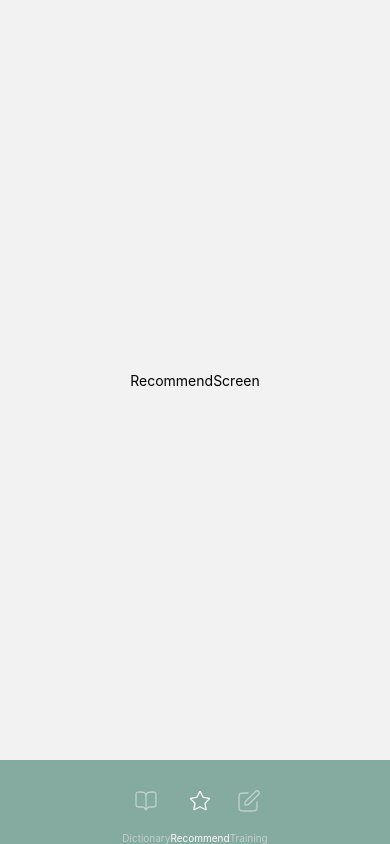
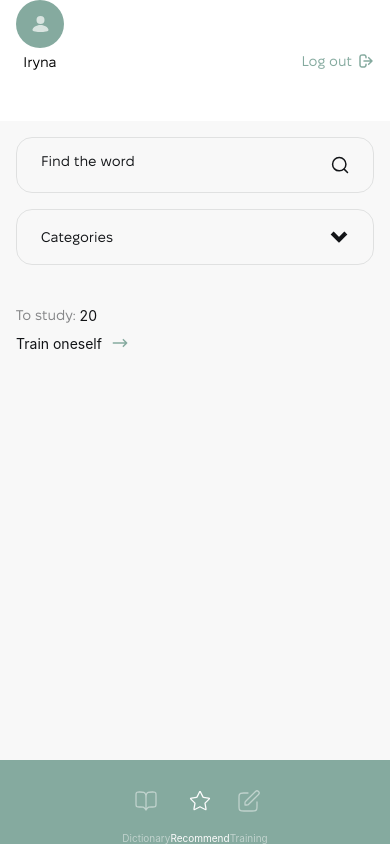
Before and after one commit to 001elijah/vocab-builder, a React Native app: screen /Recommend in a window 390 px wide. Built offline with nearby package versions, Linux system fonts and the light colour scheme.

Commit message:
UPDATE: HomeScreen, RecommendScreen, DropDown

```diff
--- a/components/DropDown.js
+++ b/components/DropDown.js
@@ -20,7 +20,7 @@ const Dropdown = ({ label, onSelect, selected, onRadioSelect }) => {
     let updatedState = radioButtonGroupData.map((radioButtonItem) =>
     {
       if (radioButtonItem.id === item.id) {
-        onRadioSelect({ ...radioButtonItem, selected: true });
+        onRadioSelect && onRadioSelect({ ...radioButtonItem, selected: true });
         return { ...radioButtonItem, selected: true };
       } else {
         return { ...radioButtonItem, selected: false };
--- a/screens/HomeScreen.js
+++ b/screens/HomeScreen.js
@@ -42,6 +42,14 @@ const HomeScreen = () => {
         options={{
           headerShown: false,
           tabBarIcon: ({ color }) => <StarIcon stroke={color} />,
+          headerShown: true,
+          title: "Recommend",
+          headerStyle: {
+            backgroundColor: "#fff",
+            height: 121,
+          },
+          headerShadowVisible: false,
+          headerTitle: (props) => <ProfileCard {...props} />,
         }}
       />
       <Tab.Screen
--- a/screens/RecommendScreen.js
+++ b/screens/RecommendScreen.js
@@ -1,12 +1,44 @@
-import { View, Text } from 'react-native'
-import React from 'react'
+import { View, Text, TouchableOpacity } from 'react-native'
+import React, { useLayoutEffect, useState } from 'react'
+import LogoutButton from '../components/LogoutButton';
+import SearchBar from '../components/SearchBar';
+import Dropdown from '../components/Dropdown';
+import ArrowRightIcon from '../assets/icons/ArrowRightIcon';
+import VocabTable from '../components/VocabTable';
 
-const RecommendScreen = () => {
+const RecommendScreen = ({ navigation }) => {
+  const [selected, setSelected] = useState(undefined);
+  useLayoutEffect(() => {
+    navigation.setOptions({
+      headerRight: () => <LogoutButton />,
+      headerLeft: () => null,
+    });
+  });
   return (
-    <View className="flex-1 items-center justify-center">
-      <Text>RecommendScreen</Text>
+    <View className="px-4 justify-start h-full bg-light">
+      <SearchBar />
+      <Dropdown
+        label={"Categories"}
+        onSelect={setSelected}
+        selected={selected}
+      />
+      <View className="mt-10 flex-row items-center">
+        <Text className="font-['FixelDisplay-Regular'] text-base text-grey">
+          To study:
+        </Text>
+        <Text className="text-black text-xl"> 20</Text>
+      </View>
+      <View className="mt-2 flex-row items-center">
+        <Text className="text-black text-xl">Train oneself</Text>
+        <TouchableOpacity
+          className="pl-2"
+          onPress={() => alert("handleTrainOneself")}
+        >
+          <ArrowRightIcon />
+        </TouchableOpacity>
+      </View>
     </View>
-  )
+  );
 }
 
 export default RecommendScreen
```
